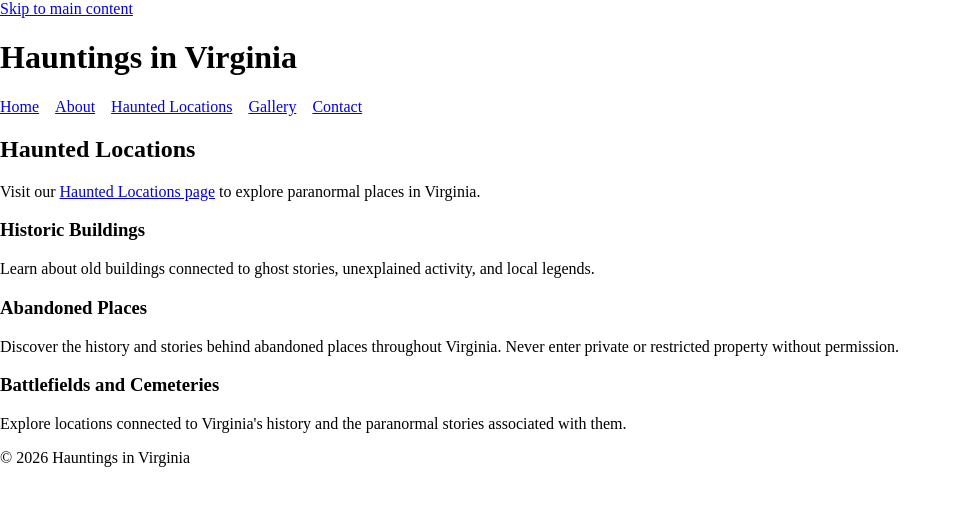
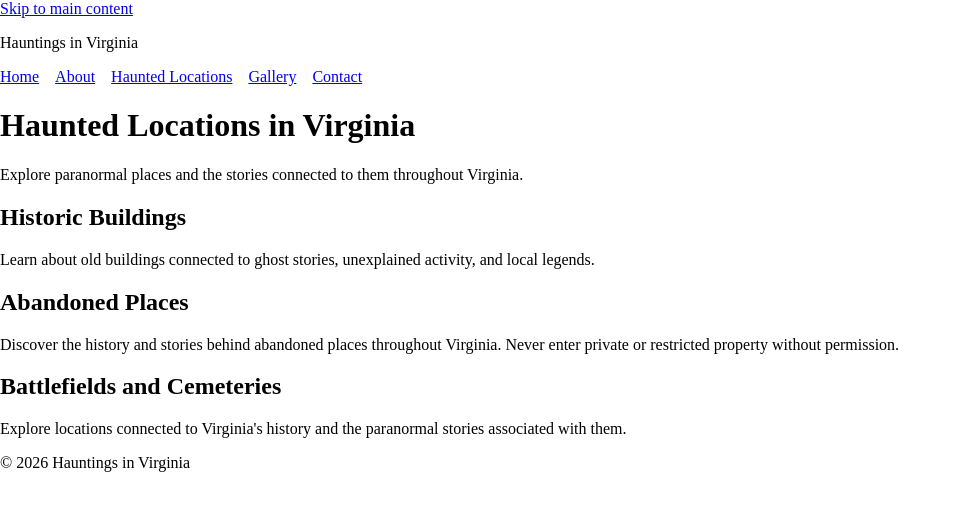
Before and after one commit to addisonsmith12346789-dot/week4-practice., a plain HTML site: page work.html in a window 1280 px wide. Shown: the whole page, without its empty margins (0-961 px from the left). Drawn offline with Linux system fonts and the light colour scheme.

Commit message:
Improve haunted locations page SEO and heading structure

```diff
--- a/work.html
+++ b/work.html
@@ -3,16 +3,15 @@
 <head>
   <meta charset="UTF-8">
   <meta name="viewport" content="width=device-width, initial-scale=1">
-  <title>Haunted Locations | Hauntings in Virginia</title>
+  <title>Haunted Locations in Virginia | Hauntings in Virginia</title>
+  <meta name="description" content="Explore Virginia's haunted locations, including historic buildings, abandoned places, battlefields, and cemeteries linked to local paranormal legends.">
   <link rel="stylesheet" href="css/style.css">
 </head>
 <body>
-
   <a href="#main-content" class="skip-link">Skip to main content</a>
 
   <header>
-    <h1>Hauntings in Virginia</h1>
-
+    <p class="site-name">Hauntings in Virginia</p>
     <nav>
       <a href="index.html">Home</a>
       <a href="about.html">About</a>
@@ -23,38 +22,30 @@
   </header>
 
   <main id="main-content">
+    <h1>Haunted Locations in Virginia</h1>
+    <p>Explore paranormal places and the stories connected to them throughout Virginia.</p>
 
-    <h2>Haunted Locations</h2>
-
-    <p>
-       Visit our
-    <a href="work.html">Haunted Locations page</a>
-    to explore paranormal places in Virginia.
-    </p>
-
-    <h3>Historic Buildings</h3>
+    <h2>Historic Buildings</h2>
     <p>
       Learn about old buildings connected to ghost stories, unexplained
       activity, and local legends.
     </p>
 
-    <h3>Abandoned Places</h3>
+    <h2>Abandoned Places</h2>
     <p>
       Discover the history and stories behind abandoned places throughout
       Virginia. Never enter private or restricted property without permission.
     </p>
 
-    <h3>Battlefields and Cemeteries</h3>
+    <h2>Battlefields and Cemeteries</h2>
     <p>
       Explore locations connected to Virginia's history and the paranormal
       stories associated with them.
     </p>
-
   </main>
 
   <footer>
     <p>&copy; 2026 Hauntings in Virginia</p>
   </footer>
-
 </body>
 </html>
```
Lines whose indentation alone changed are shown as unchanged.
